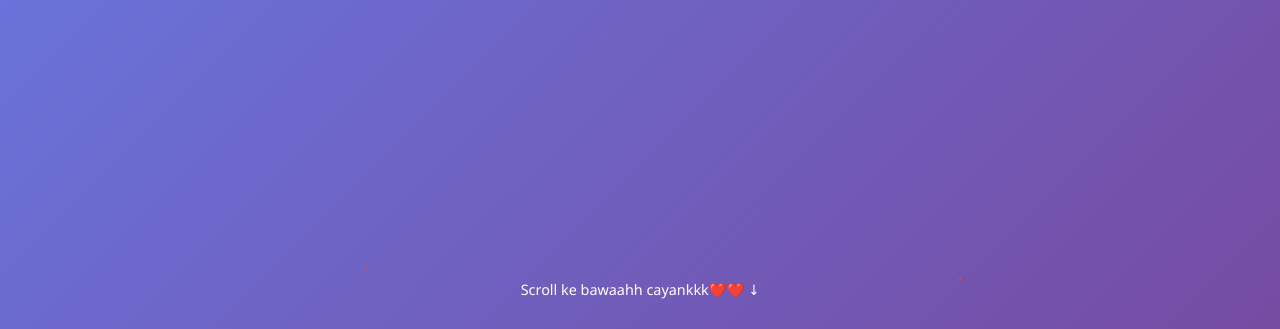
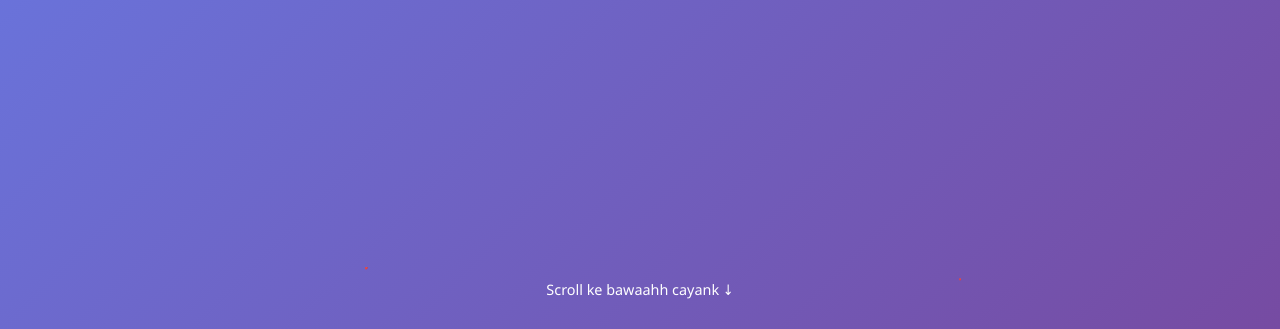
Before and after one commit to HaikalAska/webb-askwaa, a plain HTML site: page index.html in a window 1280 px wide. Shown: the part 471-800 px from the top of the page. Drawn offline with Linux system fonts and the light colour scheme.

Commit message:
Update index.html

```diff
--- a/index.html
+++ b/index.html
@@ -30,7 +30,7 @@
             <h1>Haiii kesayangann akuuuu</h1>
             <p>Website ini kubuat khusus untuk kamu</p>
         </div>
-        <div class="scroll-hint">Scroll ke bawaahh cayankkk❤️❤️ ↓</div>
+        <div class="scroll-hint">Scroll ke bawaahh cayank ↓</div>
     </div>
 
     <!-- Slide 2: Gallery -->
```
